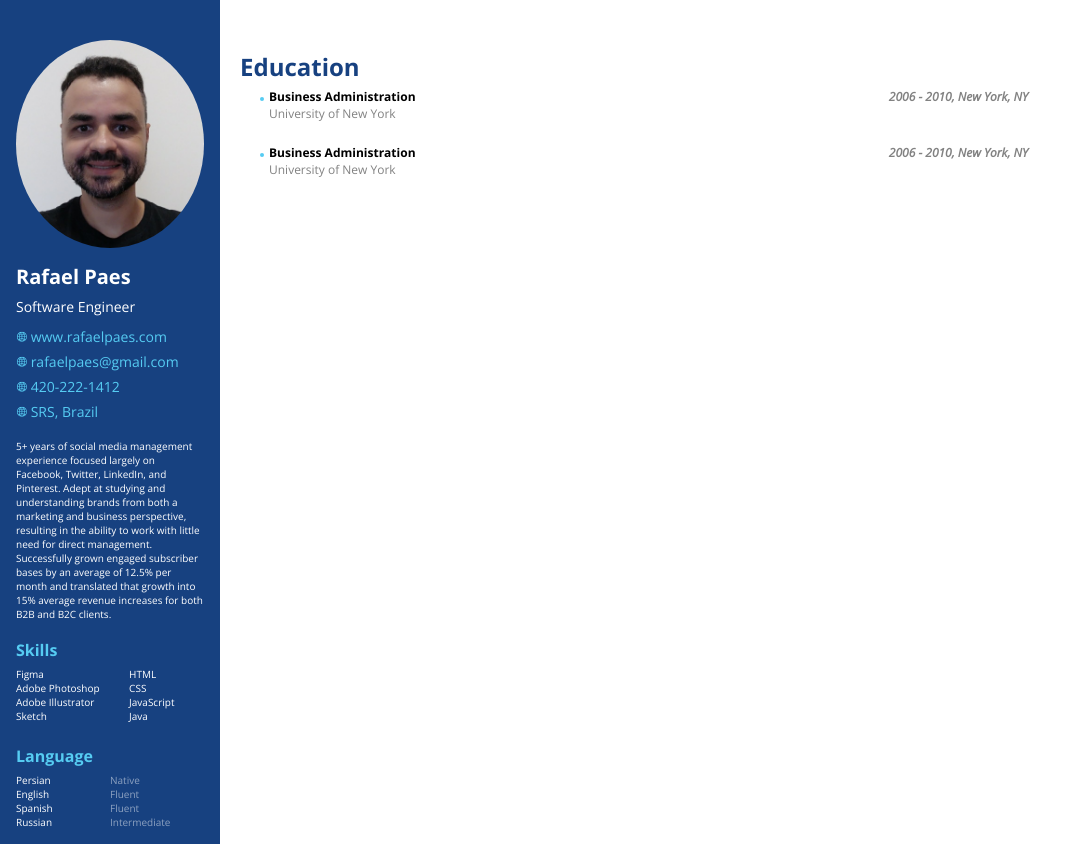
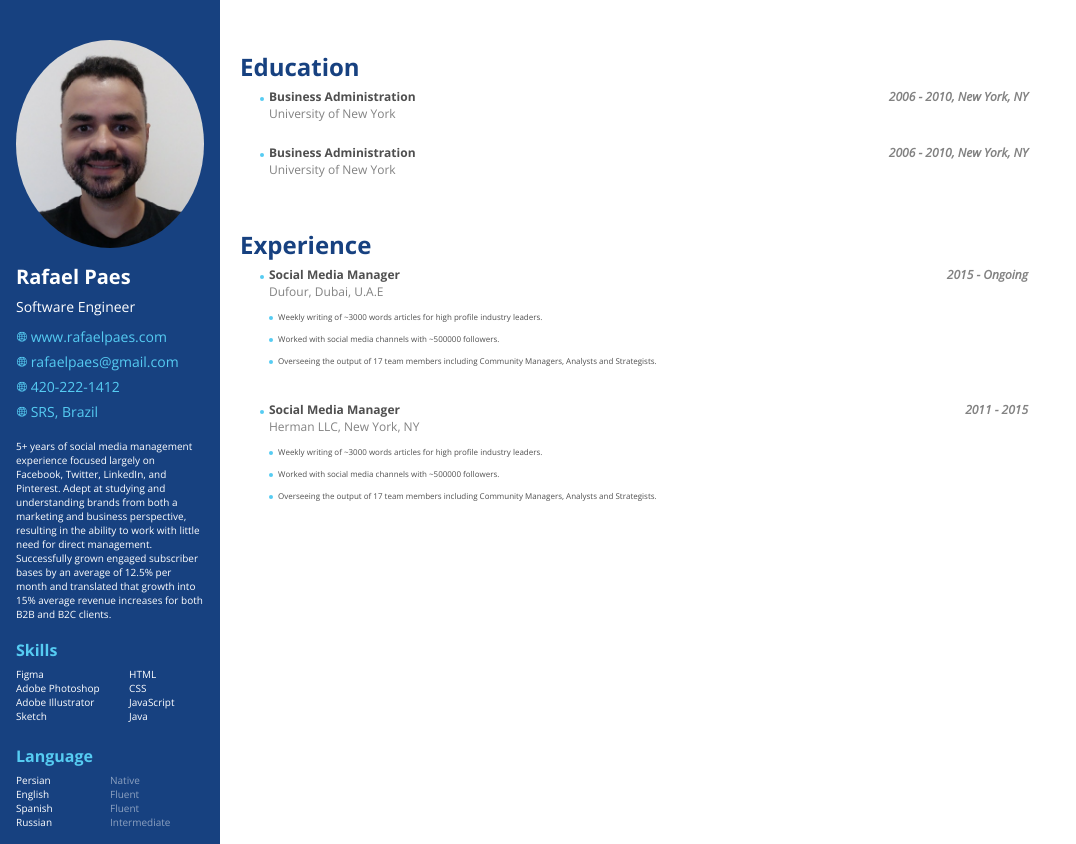
Before and after one commit to faelpaes/dm121-rafaelpaes-resume, a plain HTML site: page index.html in a window 1280 px wide. Shown: the top 844 px of the page, without its empty margins (0-1076 px from the left). Drawn offline with nearby package versions, Linux system fonts and the light colour scheme.

Commit message:
feat: Update with new data

```diff
--- a/index.html
+++ b/index.html
@@ -90,6 +90,38 @@
             <span>2006 - 2010, New York, NY</span>
           </li>
         </ul>
+        <h2>Experience</h2>
+        <ul>
+          <li>
+            <span>
+              Social Media Manager<br />
+              <span>Dufour, Dubai, U.A.E</span>
+              <br>
+              <ul>
+                <li>Weekly writing of ~3000 words articles for high profile industry leaders.</li>
+                <li>Worked with social media channels with ~500000 followers.</li>
+                <li>Overseeing the output of 17 team members including Community Managers, Analysts and Strategists.</li>
+              </ul>
+            </span>
+            <span>2015 - Ongoing</span>
+          </li>
+        </ul>
+        <br>
+        <ul>
+          <li>
+            <span>
+              Social Media Manager<br />
+              <span>Herman LLC, New York, NY</span>
+              <br>
+              <ul>
+                <li>Weekly writing of ~3000 words articles for high profile industry leaders.</li>
+                <li>Worked with social media channels with ~500000 followers.</li>
+                <li>Overseeing the output of 17 team members including Community Managers, Analysts and Strategists.</li>
+              </ul>
+            </span>
+            <span>2011 - 2015</span>
+          </li>
+        </ul>
       </section>
     </div>
   </body>
--- a/style.css
+++ b/style.css
@@ -113,6 +113,7 @@
     font-size: 12px;
     width: 100%;
     font-weight: 700;
+    color: #4F4F4F;
   }
 
   section li::marker {
@@ -140,6 +141,22 @@
     font-weight: 400;
   }
 
+  section span > ul {
+    margin-top: 8px;
+    margin-bottom: 13px;
+    margin-left: 5px;
+    font-family: 'Open Sans';
+    font-style: normal;
+    font-weight: 400;
+    font-size: 8px;
+    line-height: 11px;
+  }
+
+  section span > ul > li {
+    margin-top: 11px;
+    margin-bottom: 11px;
+  }
+
   section span + span {
     color: #828282;
     font-weight: bold;
```
